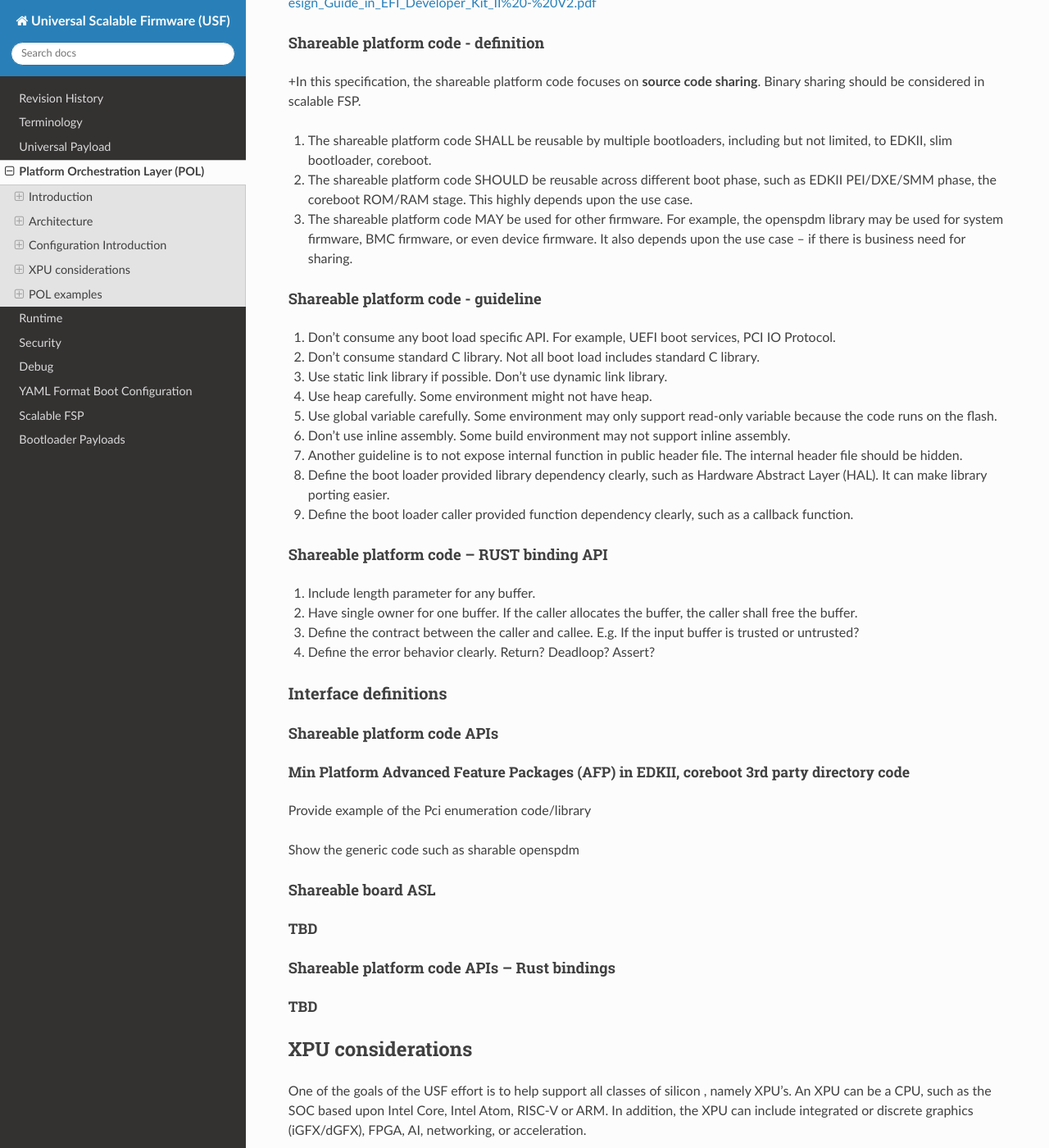
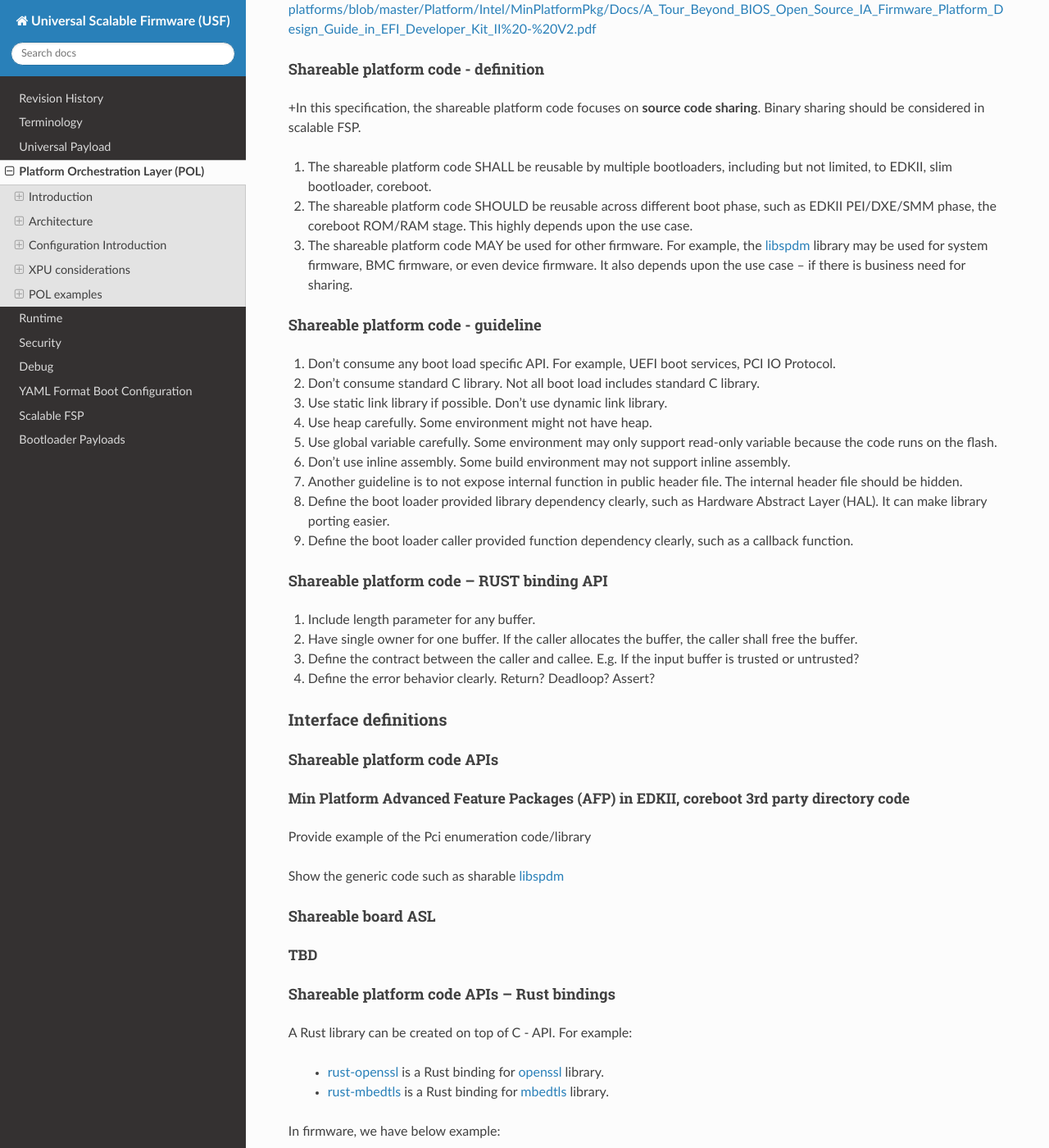
Before and after one commit to UniversalScalableFirmware/documentation, a Sphinx documentation site: the page built from source/3_platform_orechestration_layer.rst, in a window 1280 px wide and 1400 px high, scrolled down 9386 px. Shown: the whole window at 82% size. Built offline with Sphinx 7.4.7 and the Read the Docs theme 2.0.0, drawn with Linux system fonts in a browser that asks for light colours; some of the changed text lies outside the part shown.

Commit message:
Fix some link on spdm and rust.
Signed-off-by: Jiewen Yao <jiewen.yao@intel.com>

```diff
--- a/source/3_platform_orechestration_layer.rst
+++ b/source/3_platform_orechestration_layer.rst
@@ -143,10 +143,7 @@
 +-----------------+-------------------------------------------------------------------------+-------------+
 | Payload         | https://github.com/universalpayload/documentation                       |             |
 +-----------------+-------------------------------------------------------------------------+-------------+
-| openspdm        | Temp: https://github.com/jyao1/openspdm                                 |             |
-|                 |                                                                         |             |
-|                 | Official: https://github.com/DMTF                                       |             |
-|                 | - TBD                                                                   |             |
+| libspdm         | https://github.com/DMTF/libspdm                                         |             |
 +-----------------+-------------------------------------------------------------------------+-------------+
 
 Architecture
@@ -233,7 +230,9 @@
 
 **Figure 6 Modern language-based usage**
 
-This architecture is based upon https://github.com/jyao1/rust-firmware
+This architecture is based upon https://github.com/jyao1/rust-firmware.
+
+The rust API for FSP wrapper is at https://github.com/jyao1/rust-firmware/tree/master/rust-fsp-wrapper.
 
 Configuration Introduction
 --------------------------
@@ -473,7 +472,7 @@
    This highly depends upon the use case.
 
 3. The shareable platform code MAY be used for other firmware. For
-   example, the openspdm library may be used for system firmware, BMC
+   example, the `libspdm <https://github.com/DMTF/libspdm>`_ library may be used for system firmware, BMC
    firmware, or even device firmware. It also depends upon the use case
    – if there is business need for sharing.
 
@@ -529,7 +528,7 @@
 
 Provide example of the Pci enumeration code/library
 
-Show the generic code such as sharable openspdm
+Show the generic code such as sharable `libspdm <https://github.com/DMTF/libspdm>`_
 
 Shareable board ASL
 ^^^^^^^^^^^^^^^^^^^
@@ -540,10 +539,20 @@
 Shareable platform code APIs – Rust bindings
 ^^^^^^^^^^^^^^^^^^^^^^^^^^^^^^^^^^^^^^^^^^^^
 
-.. _tbd-1:
+A Rust library can be created on top of C - API. For example:
 
-TBD
-'''
+ * `rust-openssl <https://github.com/sfackler/rust-openssl>`_ is a Rust binding for `openssl <https://www.openssl.org/>`_ library.
+
+ * `rust-mbedtls <https://github.com/fortanix/rust-mbedtls>`_ is a Rust binding for `mbedtls <https://tls.mbed.org/>`_ library.
+
+In firmware, we have below example:
+
+ * `r-efi <https://github.com/r-efi/r-efi>`_ defines a set of Rust style UEFI data structure.
+
+ * `uefi-rs <https://github.com/rust-osdev/uefi-rs>`_ provides a set of UEFI services interface in Rust.
+
+ * `rust-fsp-wrapper <https://github.com/jyao1/rust-firmware/tree/master/rust-fsp-wrapper>`_ provides a set of Intel FSP APIs for the FSP wrapper.
+
 
 XPU considerations
 ------------------
```
